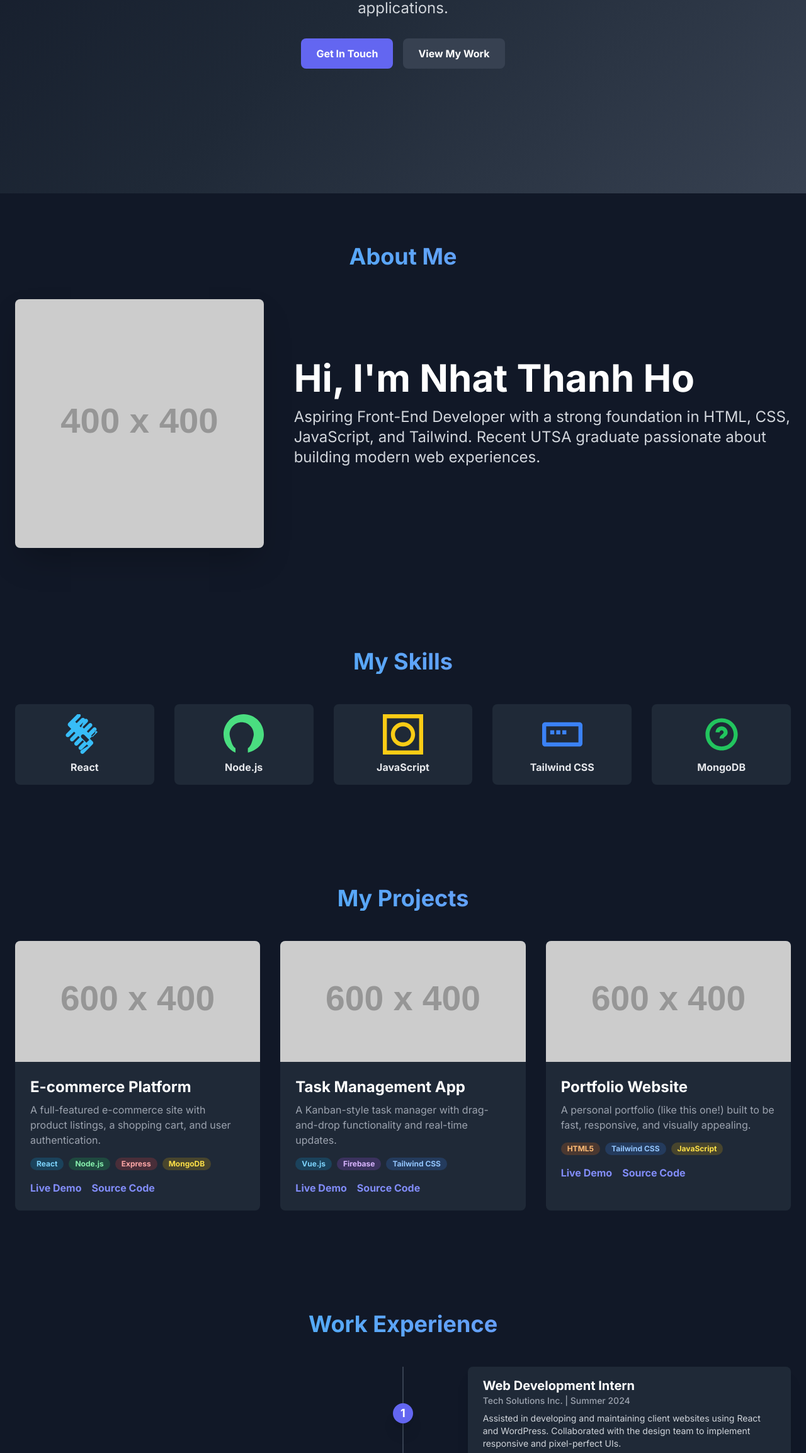
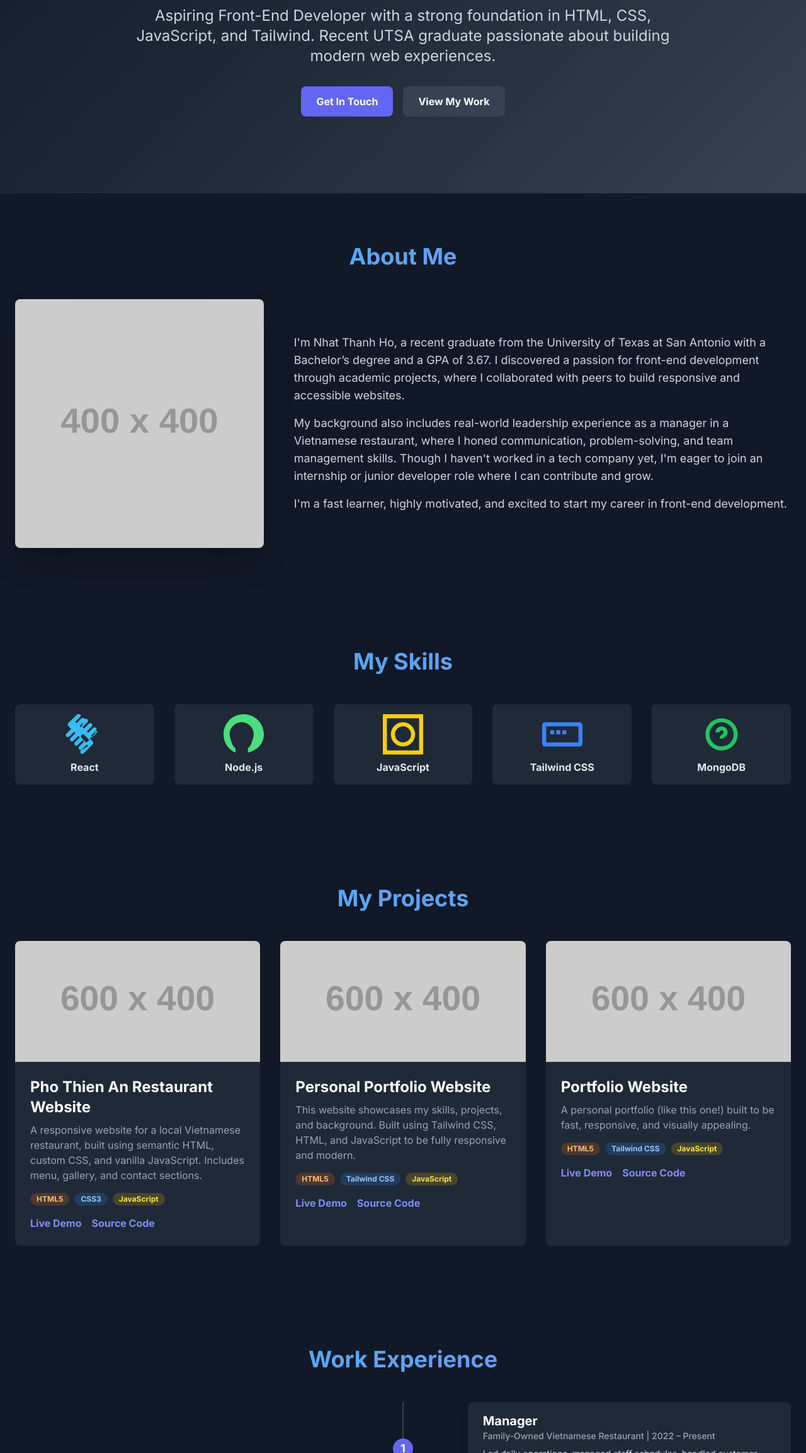
Before and after one commit to NhatThanh217/Porfolio, a plain HTML site: page index.html in a window 1280 px wide. Shown: the part 493-2800 px from the top of the page at 63% size. Drawn offline with nearby package versions, Linux system fonts and the light colour scheme; placeholder pictures from the web are drawn by us.

Commit message:
Edit project

```diff
--- a/index.html
+++ b/index.html
@@ -3,7 +3,7 @@
 <head>
     <meta charset="UTF-8">
     <meta name="viewport" content="width=device-width, initial-scale=1.0">
-    <title>Nhat Thanh Ho - Front End Developer</title>
+    <title>Nathan Ho - Front End Developer</title>
     <script src="https://cdn.tailwindcss.com"></script>
     <link href="https://fonts.googleapis.com/css2?family=Inter:wght@400;500;700&display=swap" rel="stylesheet">
     <script src="https://cdnjs.cloudflare.com/ajax/libs/animejs/3.2.1/anime.min.js"></script>
@@ -45,10 +45,10 @@
             <div class="max-w-4xl mx-auto">
                 <img src="https://placehold.co/160x160/4A5568/E2E8F0?text=JD" alt="John Doe" class="w-40 h-40 mx-auto rounded-full border-4 border-gray-400 shadow-xl mb-6" onerror="this.onerror=null;this.src='https://placehold.co/160x160/4A5568/E2E8F0?text=Error';">
                 <h1 class="text-4xl md:text-6xl font-bold text-white leading-tight mb-4 animate-title">
-                    Hi, I'm John Doe
+                    Hi, My Vietnamese name is Nhat Thanh Ho, but it will be easier for calling me Nathan.
                 </h1>
                 <p class="text-xl md:text-2xl text-gray-300 mb-8 animate-subtitle">
-                    A passionate Full-Stack Developer creating modern and responsive web applications.
+                    Aspiring Front-End Developer with a strong foundation in HTML, CSS, JavaScript, and Tailwind. Recent UTSA graduate passionate about building modern web experiences.
                 </p>
                 <div class="flex justify-center space-x-4 animate-buttons">
                     <a href="#contact" class="bg-indigo-500 hover:bg-indigo-600 text-white font-bold py-3 px-6 rounded-lg transition duration-300">Get In Touch</a>
@@ -67,11 +67,14 @@
                     <img src="https://placehold.co/400x400/4A5568/E2E8F0?text=Profile" alt="About John Doe" class="rounded-lg shadow-2xl mx-auto" onerror="this.onerror=null;this.src='https://placehold.co/400x400/4A5568/E2E8F0?text=Error';">
                 </div>
                 <div class="md:w-2/3">
-                    <h1 class="text-4xl md:text-6xl font-bold text-white leading-tight mb-4 animate-title">
-                        Hi, I'm Nhat Thanh Ho
-                    </h1>
-                    <p class="text-xl md:text-2xl text-gray-300 mb-8 animate-subtitle">
-                        Aspiring Front-End Developer with a strong foundation in HTML, CSS, JavaScript, and Tailwind. Recent UTSA graduate passionate about building modern web experiences.
+                    <p class="text-lg text-gray-300 mb-4">
+                        I'm Nhat Thanh Ho, a recent graduate from the University of Texas at San Antonio with a Bachelor’s degree and a GPA of 3.67. I discovered a passion for front-end development through academic projects, where I collaborated with peers to build responsive and accessible websites.
+                    </p>
+                    <p class="text-lg text-gray-300 mb-4">
+                        My background also includes real-world leadership experience as a manager in a Vietnamese restaurant, where I honed communication, problem-solving, and team management skills. Though I haven't worked in a tech company yet, I'm eager to join an internship or junior developer role where I can contribute and grow.
+                    </p>
+                    <p class="text-lg text-gray-300">
+                        I'm a fast learner, highly motivated, and excited to start my career in front-end development.
                     </p>
 
                 </div>
@@ -117,36 +120,36 @@
             <div class="grid md:grid-cols-2 lg:grid-cols-3 gap-8">
                 <!-- Project Card 1 -->
                 <div class="card rounded-lg overflow-hidden">
-                    <img src="https://placehold.co/600x400/374151/E5E7EB?text=Project+1" alt="Project 1" class="w-full h-48 object-cover" onerror="this.onerror=null;this.src='https://placehold.co/600x400/374151/E5E7EB?text=Error';">
+                    <img src="https://placehold.co/600x400/374151/E5E7EB?text=Pho+Thien+An" alt="Pho Thien An Website" class="w-full h-48 object-cover" onerror="this.onerror=null;this.src='https://placehold.co/600x400/374151/E5E7EB?text=Error';">
                     <div class="p-6">
-                        <h3 class="text-2xl font-bold mb-2 text-white">E-commerce Platform</h3>
-                        <p class="text-gray-400 mb-4">A full-featured e-commerce site with product listings, a shopping cart, and user authentication.</p>
+                        <h3 class="text-2xl font-bold mb-2 text-white">Pho Thien An Restaurant Website</h3>
+                        <p class="text-gray-400 mb-4">A responsive website for a local Vietnamese restaurant, built using semantic HTML, custom CSS, and vanilla JavaScript. Includes menu, gallery, and contact sections.</p>
                         <div class="flex flex-wrap gap-2 mb-4">
-                            <span class="bg-sky-500/20 text-sky-300 text-xs font-semibold px-2.5 py-0.5 rounded-full">React</span>
-                            <span class="bg-green-500/20 text-green-300 text-xs font-semibold px-2.5 py-0.5 rounded-full">Node.js</span>
-                            <span class="bg-red-500/20 text-red-300 text-xs font-semibold px-2.5 py-0.5 rounded-full">Express</span>
-                            <span class="bg-yellow-500/20 text-yellow-300 text-xs font-semibold px-2.5 py-0.5 rounded-full">MongoDB</span>
+                            <span class="bg-orange-500/20 text-orange-300 text-xs font-semibold px-2.5 py-0.5 rounded-full">HTML5</span>
+                            <span class="bg-blue-500/20 text-blue-300 text-xs font-semibold px-2.5 py-0.5 rounded-full">CSS3</span>
+                            <span class="bg-yellow-500/20 text-yellow-300 text-xs font-semibold px-2.5 py-0.5 rounded-full">JavaScript</span>
                         </div>
                         <div class="flex space-x-4">
-                            <a href="#" class="text-indigo-400 hover:text-indigo-300 font-semibold">Live Demo</a>
-                            <a href="#" class="text-indigo-400 hover:text-indigo-300 font-semibold">Source Code</a>
+                            <a href="https://nhatthanh217.github.io/phothienan/" class="text-indigo-400 hover:text-indigo-300 font-semibold" target="_blank">Live Demo</a>
+                            <a href="https://github.com/nhatthanh217/phothienan" class="text-indigo-400 hover:text-indigo-300 font-semibold" target="_blank">Source Code</a>
                         </div>
                     </div>
                 </div>
+
                 <!-- Project Card 2 -->
                 <div class="card rounded-lg overflow-hidden">
-                    <img src="https://placehold.co/600x400/374151/E5E7EB?text=Project+2" alt="Project 2" class="w-full h-48 object-cover" onerror="this.onerror=null;this.src='https://placehold.co/600x400/374151/E5E7EB?text=Error';">
+                    <img src="https://placehold.co/600x400/374151/E5E7EB?text=Portfolio" alt="Portfolio Website" class="w-full h-48 object-cover" onerror="this.onerror=null;this.src='https://placehold.co/600x400/374151/E5E7EB?text=Error';">
                     <div class="p-6">
-                        <h3 class="text-2xl font-bold mb-2 text-white">Task Management App</h3>
-                        <p class="text-gray-400 mb-4">A Kanban-style task manager with drag-and-drop functionality and real-time updates.</p>
+                        <h3 class="text-2xl font-bold mb-2 text-white">Personal Portfolio Website</h3>
+                        <p class="text-gray-400 mb-4">This website showcases my skills, projects, and background. Built using Tailwind CSS, HTML, and JavaScript to be fully responsive and modern.</p>
                         <div class="flex flex-wrap gap-2 mb-4">
-                           <span class="bg-sky-500/20 text-sky-300 text-xs font-semibold px-2.5 py-0.5 rounded-full">Vue.js</span>
-                           <span class="bg-purple-500/20 text-purple-300 text-xs font-semibold px-2.5 py-0.5 rounded-full">Firebase</span>
+                            <span class="bg-orange-500/20 text-orange-300 text-xs font-semibold px-2.5 py-0.5 rounded-full">HTML5</span>
                             <span class="bg-blue-500/20 text-blue-300 text-xs font-semibold px-2.5 py-0.5 rounded-full">Tailwind CSS</span>
+                            <span class="bg-yellow-500/20 text-yellow-300 text-xs font-semibold px-2.5 py-0.5 rounded-full">JavaScript</span>
                         </div>
                         <div class="flex space-x-4">
-                            <a href="#" class="text-indigo-400 hover:text-indigo-300 font-semibold">Live Demo</a>
-                            <a href="#" class="text-indigo-400 hover:text-indigo-300 font-semibold">Source Code</a>
+                            <a href="https://nhatthanh217.github.io/portfolio/" class="text-indigo-400 hover:text-indigo-300 font-semibold" target="_blank">Live Demo</a>
+                            <a href="https://github.com/nhatthanh217/portfolio" class="text-indigo-400 hover:text-indigo-300 font-semibold" target="_blank">Source Code</a>
                         </div>
                     </div>
                 </div>
@@ -179,27 +182,28 @@
                 <!-- Vertical Line -->
                 <div class="absolute left-1/2 transform -translate-x-1/2 h-full border-l-2 border-gray-700"></div>
                 <!-- Experience Item 1 -->
+                <!-- Experience Item -->
             <div class="mb-8 flex justify-between items-center w-full">
                 <div class="order-1 w-5/12"></div>
                 <div class="z-20 flex items-center order-1 bg-indigo-500 shadow-xl w-8 h-8 rounded-full">
                     <h1 class="mx-auto font-semibold text-lg text-white">1</h1>
                 </div>
                 <div class="order-1 bg-gray-800 rounded-lg shadow-xl w-5/12 px-6 py-4">
-                        <h3 class="font-bold text-white text-xl">Web Development Intern</h3>
-                        <p class="text-sm font-medium text-gray-400">Tech Solutions Inc. | Summer 2024</p>
-                        <p class="text-sm text-gray-300 mt-2">Assisted in developing and maintaining client websites using React and WordPress. Collaborated with the design team to implement responsive and pixel-perfect UIs.</p>
+                    <h3 class="font-bold text-white text-xl">Manager</h3>
+                    <p class="text-sm font-medium text-gray-400">Family-Owned Vietnamese Restaurant | 2022 – Present</p>
+                    <p class="text-sm text-gray-300 mt-2">Led daily operations, managed staff schedules, handled customer service, and improved team efficiency—developed leadership and communication skills essential for tech teams.</p>
                 </div>
             </div>
-                <!-- Experience Item 2 -->
+            <!-- Experience Item -->
             <div class="mb-8 flex justify-between flex-row-reverse items-center w-full">
                 <div class="order-1 w-5/12"></div>
                 <div class="z-20 flex items-center order-1 bg-indigo-500 shadow-xl w-8 h-8 rounded-full">
                     <h1 class="mx-auto text-white font-semibold text-lg">2</h1>
                 </div>
                 <div class="order-1 bg-gray-800 rounded-lg shadow-xl w-5/12 px-6 py-4">
-                        <h3 class="font-bold text-white text-xl">Freelance Developer</h3>
-                        <p class="text-sm font-medium text-gray-400">Self-Employed | 2023 - Present</p>
-                        <p class="text-sm text-gray-300 mt-2">Developed custom websites for small businesses, focusing on performance and SEO optimization. Managed projects from conception to deployment.</p>
+                    <h3 class="font-bold text-white text-xl">Front-End Group Projects</h3>
+                    <p class="text-sm font-medium text-gray-400">University of Texas at San Antonio | 2023 – 2024</p>
+                    <p class="text-sm text-gray-300 mt-2">Built web apps in group settings using HTML, CSS, JavaScript, and Git. Collaborated in Agile-style teams to deliver responsive and accessible designs.</p>
                 </div>
             </div>
             </div>
@@ -211,7 +215,7 @@
         <div class="container mx-auto px-6 text-center">
             <h2 class="text-4xl font-bold mb-4 section-title">Get In Touch</h2>
             <p class="text-lg text-gray-400 mb-8 max-w-2xl mx-auto">I'm currently looking for new opportunities and my inbox is always open. Whether you have a question or just want to say hi, I'll try my best to get back to you!</p>
-            <a href="mailto:johndoe@email.com" class="inline-block bg-indigo-500 hover:bg-indigo-600 text-white font-bold py-4 px-8 rounded-lg transition duration-300 text-lg">
+            <a href="mailto:nhathahowork@gmail.com" class="inline-block bg-indigo-500 hover:bg-indigo-600 text-white font-bold py-4 px-8 rounded-lg transition duration-300 text-lg">
                 Say Hello
             </a>
         </div>
@@ -223,9 +227,8 @@
             <div class="flex justify-center space-x-6 mb-4">
                 <a href="#" class="hover:text-white transition">GitHub</a>
                 <a href="#" class="hover:text-white transition">LinkedIn</a>
-                <a href="#" class="hover:text-white transition">Twitter</a>
             </div>
-            <p>&copy; 2025 John Doe. All Rights Reserved.</p>
+            <p>&copy; 2025 Nathan. All Rights Reserved.</p>
         </div>
     </footer>
 
```
Lines whose indentation alone changed are shown as unchanged.
